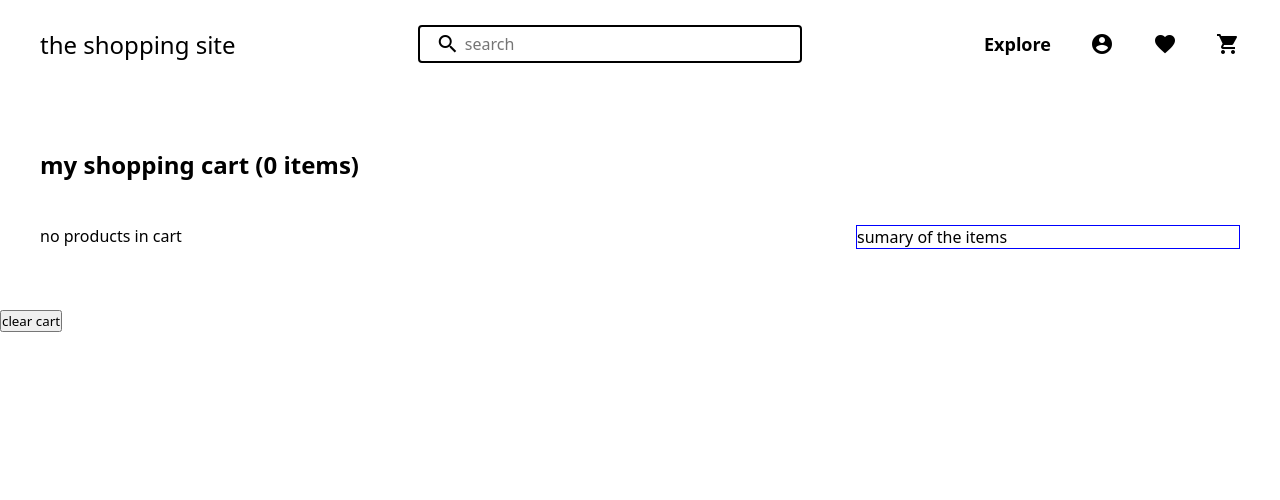
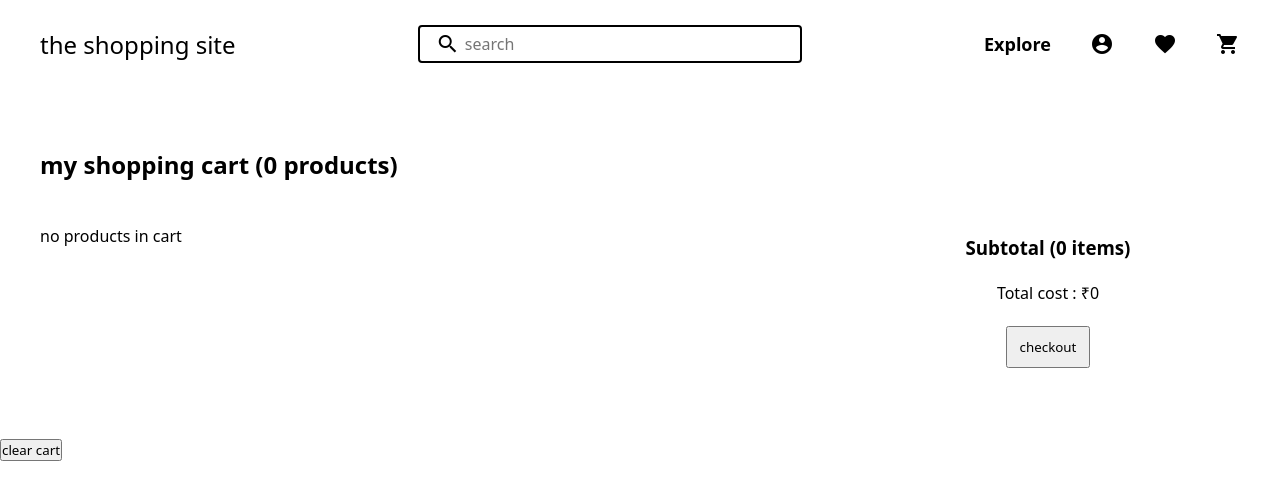
Before and after one commit to pushkarsingh019/ecommerce, a React (Create React App) app: page /cart in a window 1280 px wide. Shown: the top 500 px of the page. Built offline with nearby package versions, Linux system fonts and the light colour scheme.

Commit message:
cart page ui working

```diff
--- a/src/screens/cart/Cart.jsx
+++ b/src/screens/cart/Cart.jsx
@@ -11,7 +11,7 @@ const CartScreen = () => {
         <section>
             <Navbar />
             <main className="screen">
-                <h2>my shopping cart ({cart.length} items)</h2>
+                <h2>my shopping cart ({cart.length} products)</h2>
                 <br />
                 <br />
 
@@ -34,7 +34,29 @@ const CartScreen = () => {
                             </div>
                         )}
                     </div>
-                    <div className="summary">sumary of the items</div>
+                    <div className="summary">
+                        <h3>
+                            Subtotal (
+                            {cart.reduce(
+                                (totalItems, currentItem) =>
+                                    totalItems + currentItem.quantity,
+                                0
+                            )}{" "}
+                            items)
+                        </h3>
+                        <br />
+                        <p>
+                            Total cost : ₹
+                            {cart.reduce(
+                                (totalCost, currentItem) =>
+                                    totalCost +
+                                    currentItem.price * currentItem.quantity,
+                                0
+                            )}
+                        </p>
+                        <br />
+                        <button className="button">checkout</button>
+                    </div>
                 </div>
             </main>
             <button onClick={() => clearCart()}>clear cart</button>
--- a/src/screens/cart/cart.css
+++ b/src/screens/cart/cart.css
@@ -8,5 +8,6 @@
 }
 
 .summary {
-    border: 1px solid blue;
+    padding: 10px 15px;
+    text-align: center;
 }
```
